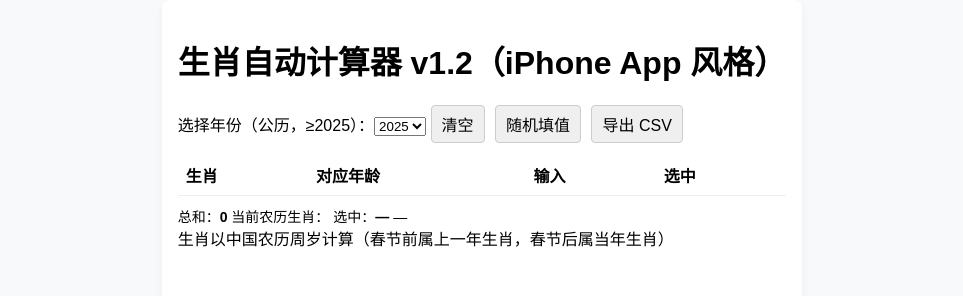
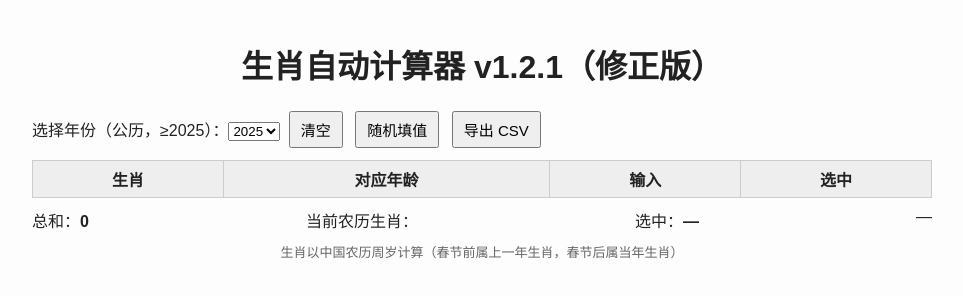
Before and after one commit to kinseygo/zodiac-calculator, a plain HTML site: page index.html in a window 1280 px wide. Shown: the whole page, without its empty margins (158-1121 px from the left). Drawn offline with Linux system fonts and the light colour scheme; a script that the page names is missing.

Commit message:
Add files via upload

```diff
--- a/index.html
+++ b/index.html
@@ -2,7 +2,7 @@
 <html lang="zh-CN">
 <head>
 <meta charset="utf-8" />
-<title>生肖自动计算器 v1.2（iPhone App 风格）</title>
+<title>生肖自动计算器 v1.2.1（修正版）</title>
 <link rel="stylesheet" href="style.css" />
 <meta name="viewport" content="width=device-width, initial-scale=1, user-scalable=no">
 <meta name="apple-mobile-web-app-capable" content="yes">
@@ -11,7 +11,7 @@
 </head>
 <body>
 <div class="container">
-<h1>生肖自动计算器 v1.2（iPhone App 风格）</h1>
+<h1>生肖自动计算器 v1.2.1（修正版）</h1>
 <div class="controls">
 <label>选择年份（公历，≥2025）：<select id="yearSelect"></select></label>
 <button id="clearBtn">清空</button>
@@ -45,8 +45,9 @@ yearSelect.value=2025;
 const tbody=document.getElementById('tbody');
 
 function getLunarZodiac(year){
-  const lunarNewYear = Lunar.fromYmd(year,1,1).getSolar();
-  return {name: zodiacs[(year - 4) % 12], idx:(year-4)%12, lunarNewYear:lunarNewYear};
+  const lunar = Lunar.fromYmd(year, 1, 1);
+  const zodiac = lunar.getZodiac();
+  return { name: zodiac, idx: zodiacs.indexOf(zodiac) };
 }
 
 function parseExpr(e){if(!e)return 0;if(!/^[0-9+\-*/().\s]+$/.test(e))return 0;try{return Function('return('+e+')')();}catch{return 0;}}
@@ -59,8 +60,10 @@ function gen(){
   const agesByZodiac = Array.from({length:12},()=>[]);
   for(let age=1; age<=49; age++){
     const birthYear = year - age;
-    const zidx = (birthYear-4)%12;
-    agesByZodiac[(zidx+12)%12].push(age);
+    const birthLunar = Lunar.fromYmd(birthYear, 7, 1);
+    const zname = birthLunar.getZodiac();
+    const idx = zodiacs.indexOf(zname);
+    agesByZodiac[idx].push(age);
   }
 
   tbody.innerHTML='';
--- a/style.css
+++ b/style.css
@@ -1,16 +1,13 @@
-body{font-family:Arial,Microsoft YaHei,sans-serif;background:#f8f9fb;margin:0;padding:24px;}
-.container{background:#fff;padding:20px;border-radius:8px;max-width:900px;margin:auto;box-shadow:0 4px 10px rgba(0,0,0,0.05);}
-table{width:100%;border-collapse:collapse;margin-top:12px;}
-th,td{border-bottom:1px solid #eee;padding:8px;text-align:left;}
-input.expr{width:100%;padding:6px;border:1px solid #ccc;border-radius:4px;}
-button{padding:6px 10px;margin-right:6px;border:1px solid #ccc;border-radius:4px;cursor:pointer;}
-button:hover{background:#007bff;color:#fff;border-color:#007bff;}
-.profit{color:#007bff;font-weight:bold;}
-.loss{color:#d9534f;font-weight:bold;}
-.even{color:#222;}
-.summary{margin-top:10px;font-size:14px;}
-
-html, body {height:100%;margin:0;padding:0;-webkit-tap-highlight-color:transparent;}
-body{display:flex;flex-direction:column;}
-.container{flex:1;overflow-y:auto;padding:16px;}
-button,input{font-size:16px;}
+body{font-family:'PingFang SC',Arial,sans-serif;margin:0;padding:0;background:#fdfdfd;color:#222;}
+.container{max-width:900px;margin:auto;padding:20px;}
+h1{text-align:center;}
+table{width:100%;border-collapse:collapse;margin-top:10px;}
+th,td{border:1px solid #ccc;padding:6px;text-align:center;}
+th{background:#eee;}
+input.expr{width:80%;padding:4px;}
+.profit{color:blue;font-weight:bold;}
+.loss{color:red;font-weight:bold;}
+.even{color:black;font-weight:bold;}
+button{margin:2px 4px;padding:6px 10px;font-size:15px;}
+.summary{margin-top:10px;font-size:16px;display:flex;justify-content:space-between;flex-wrap:wrap;}
+.hint{text-align:center;margin-top:10px;color:#666;font-size:13px;}
```
Also changed, not shown: icon.png, 1 other file.
